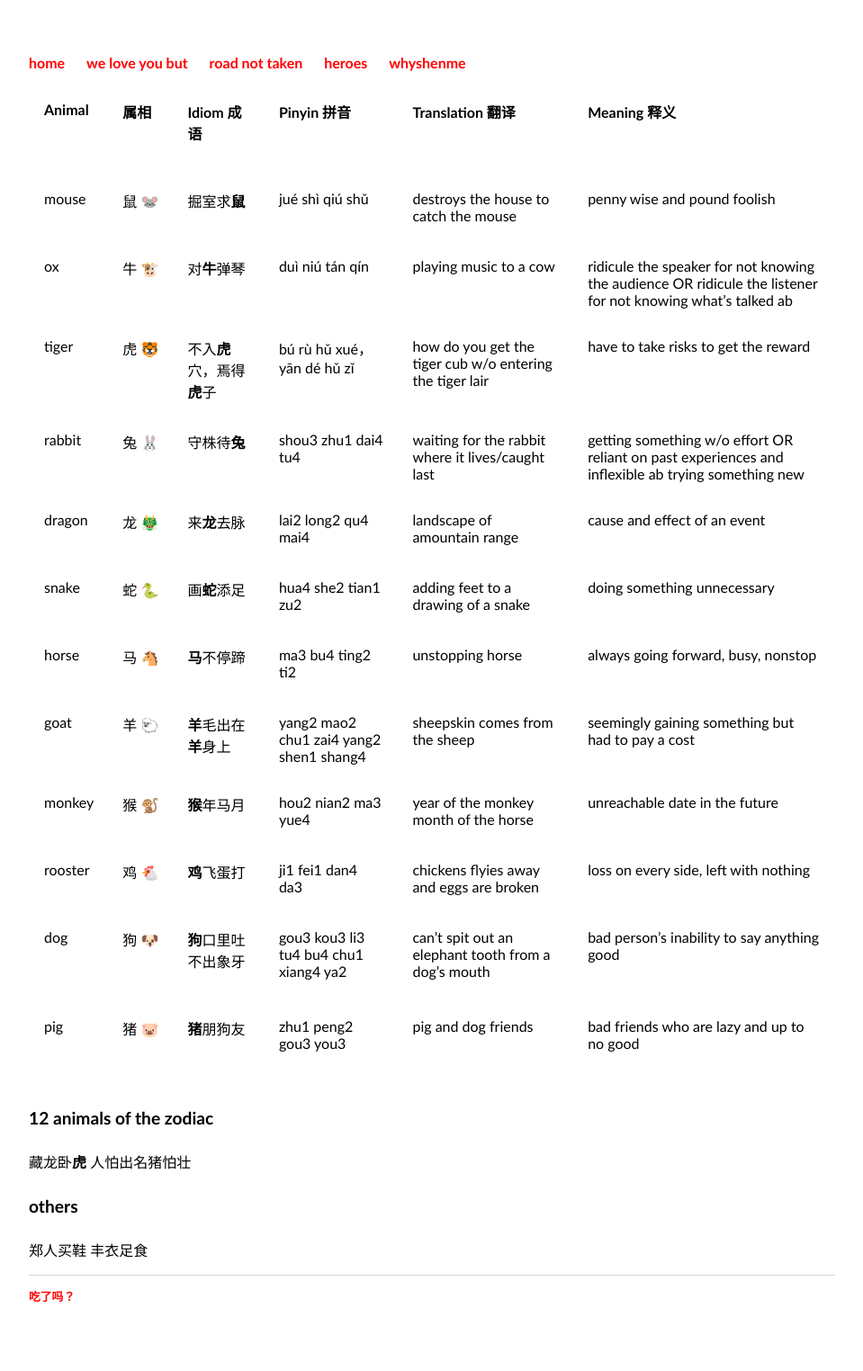
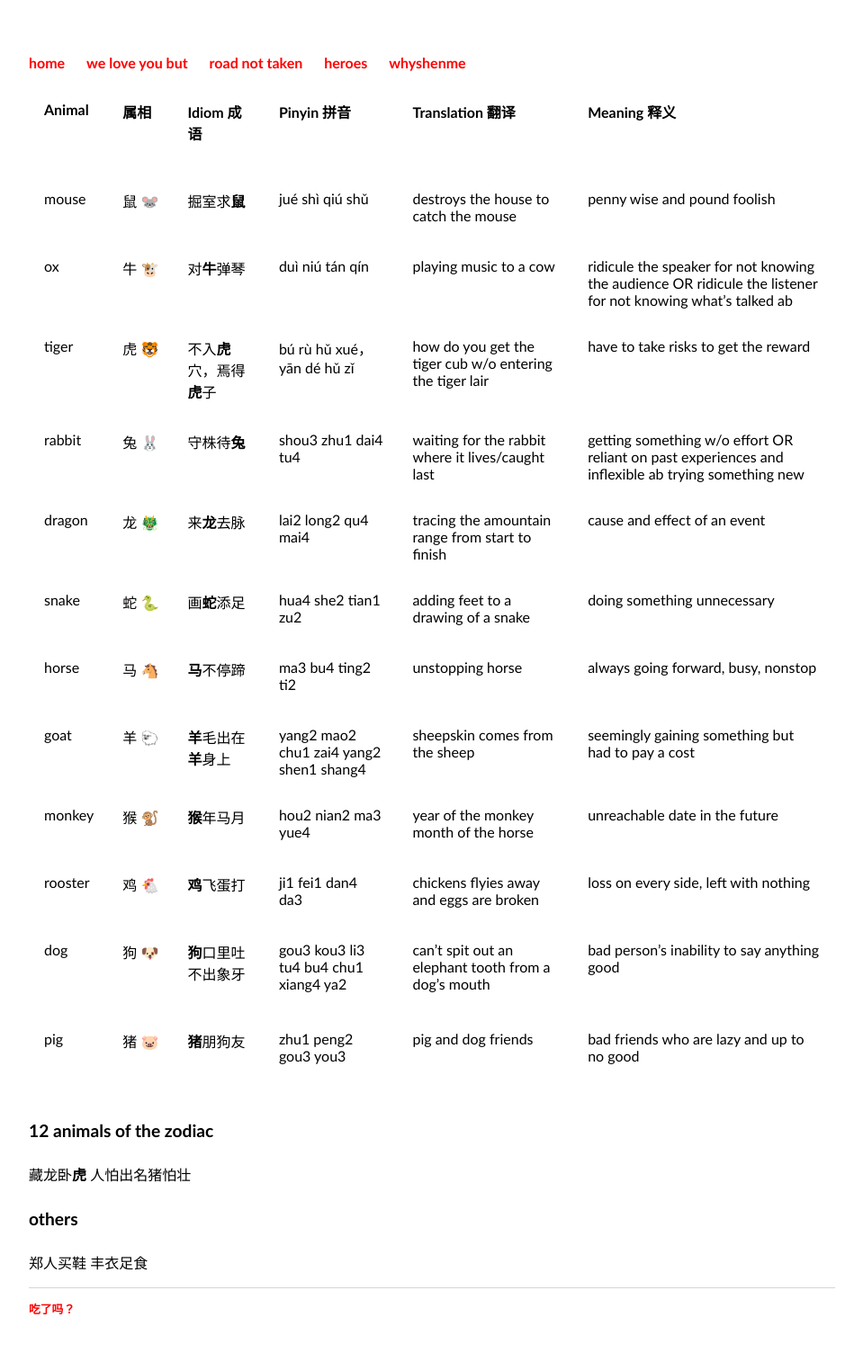
Before and after one commit to c1ndygao/cindygao.com, a Jekyll site: the page built from whyshenme.md, in a window 1280 px wide. Shown: the whole page at 90% size, without its empty margins (160-1119 px from the left). Built offline with Jekyll 4.4.1, drawn with Linux system fonts in a browser that asks for light colours.

Commit message:
Update whyshenme.md

```diff
--- a/whyshenme.md
+++ b/whyshenme.md
@@ -10,7 +10,7 @@ title: whyshenme
 | ox     |牛 🐮| 对**牛**弹琴              | duì niú tán qín                        |playing music to a cow|ridicule the speaker for not knowing the audience OR ridicule the listener for not knowing what's talked ab |
 | tiger  |虎 🐯| 不入**虎**穴，焉得**虎**子 | bú rù hǔ xué，yān dé hǔ zǐ             |how do you get the tiger cub w/o entering the tiger lair| have to take risks to get the reward |
 | rabbit |兔 🐰| 守株待**兔**              | shou3 zhu1 dai4 tu4                    |waiting for the rabbit where it lives/caught last|getting something w/o effort OR reliant on past experiences and inflexible ab trying something new|
-| dragon |龙 🐲| 来**龙**去脉              | lai2 long2 qu4 mai4                    |landscape of amountain range|cause and effect of an event |
+| dragon |龙 🐲| 来**龙**去脉              | lai2 long2 qu4 mai4                    |tracing the amountain range from start to finish|cause and effect of an event |
 | snake  |蛇 🐍| 画**蛇**添足              | hua4 she2 tian1 zu2                    |adding feet to a drawing of a snake|doing something unnecessary|
 | horse  |马 🐴| **马**不停蹄              | ma3 bu4 ting2 ti2                      |unstopping horse |always going forward, busy, nonstop|
 | goat   |羊 🐑| **羊**毛出在**羊**身上     |yang2 mao2 chu1 zai4 yang2 shen1 shang4 |sheepskin comes from the sheep|seemingly gaining something but had to pay a cost|
```
